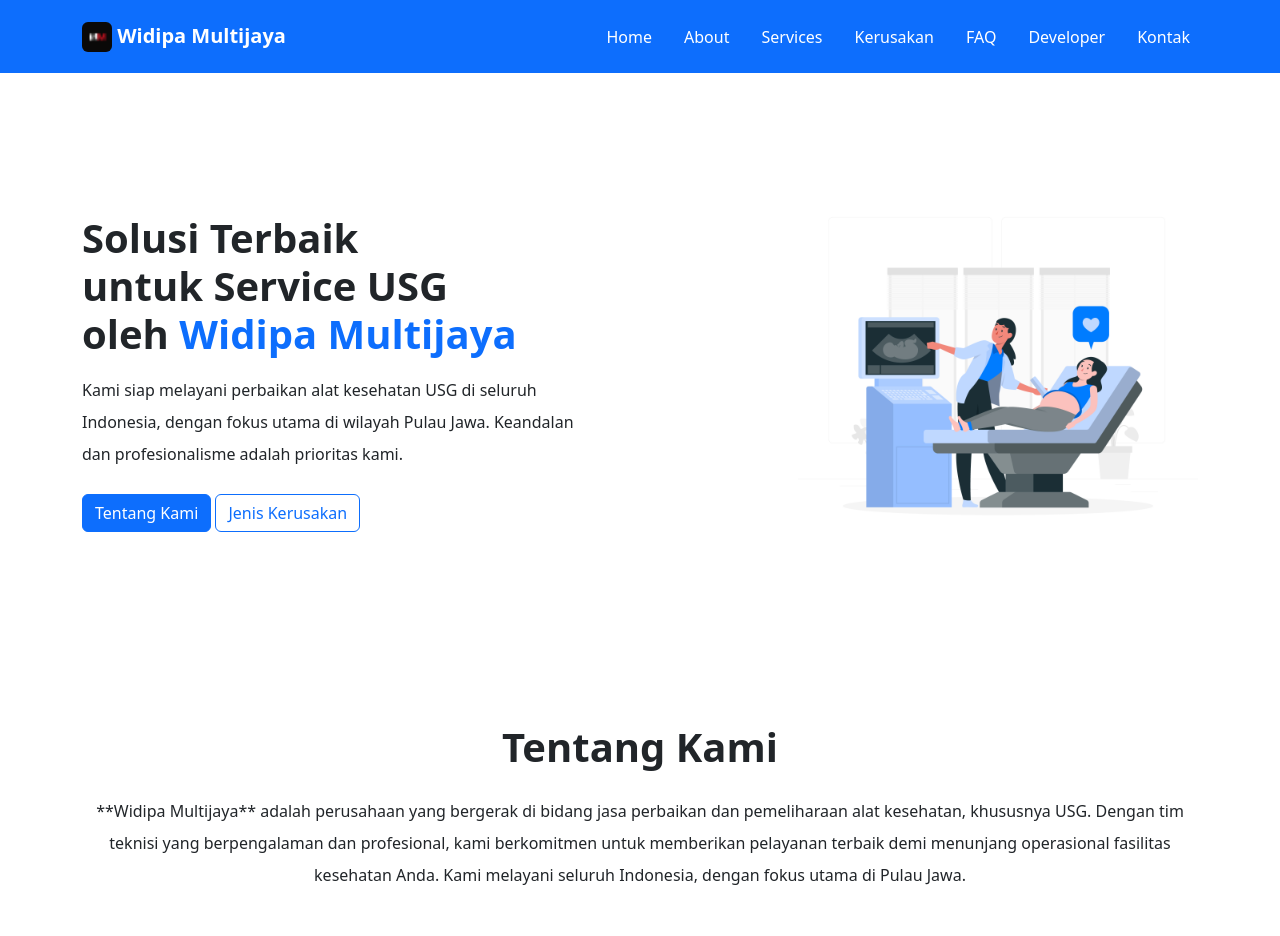
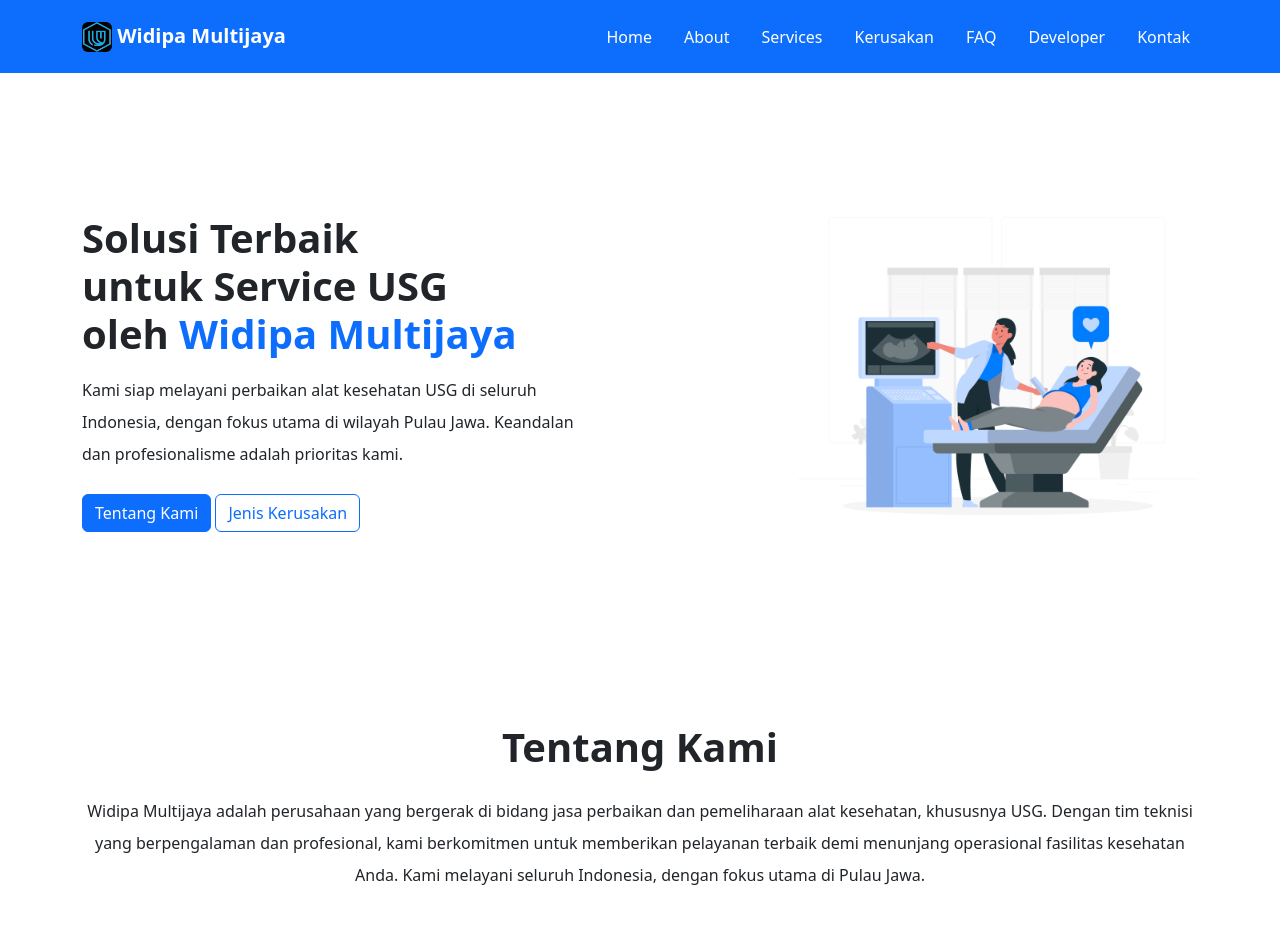
Before and after one commit to fajarcode-hue/PPW-Final-Project, a plain HTML site: page index.html in a window 1280 px wide. Shown: the top 936 px of the page. Drawn offline with nearby package versions, Linux system fonts and the light colour scheme.

Commit message:
Add Widipa Logos

```diff
--- a/index.html
+++ b/index.html
@@ -18,7 +18,7 @@
   <nav class="navbar navbar-expand-lg bg-primary py-3">
     <div class="container">
       <a class="navbar-brand" href="#">
-        <img src="./assets/icon/nm.png" alt="Logo" width="30" height="30"
+        <img src="./assets/images/widipa.png" alt="Logo" width="30" height="30"
           class="d-inline-block align-text-top rounded" />
         <span class="fw-bold text-white">Widipa Multijaya</span>
       </a>
@@ -83,7 +83,7 @@
       <div class="about-box text-center">
         <h1 class="fw-bold mb-4">Tentang Kami</h1>
         <p class="lh-lg mb-5">
-          **Widipa Multijaya** adalah perusahaan yang bergerak di bidang jasa
+          Widipa Multijaya adalah perusahaan yang bergerak di bidang jasa
           perbaikan dan pemeliharaan alat kesehatan, khususnya USG. Dengan tim
           teknisi yang berpengalaman dan profesional, kami berkomitmen untuk
           memberikan pelayanan terbaik demi menunjang operasional fasilitas
@@ -366,7 +366,7 @@
         <div class="row justify-content-between row-gap-4">
           <div class="col col-md-4 col-12 text-white">
             <div class="d-flex align-items-center gap-2">
-              <img src="./assets/icon/nm.png" alt="Logo" width="30" height="30"
+              <img src="./assets/images/widipa.png" alt="Logo" width="30" height="30"
                 class="d-inline-block align-text-top rounded" />
               <h2 class="fw-bold text-white">Widipa Multijaya</h2>
             </div>
```
Also changed, not shown: assets/images/widipa.png (added).
